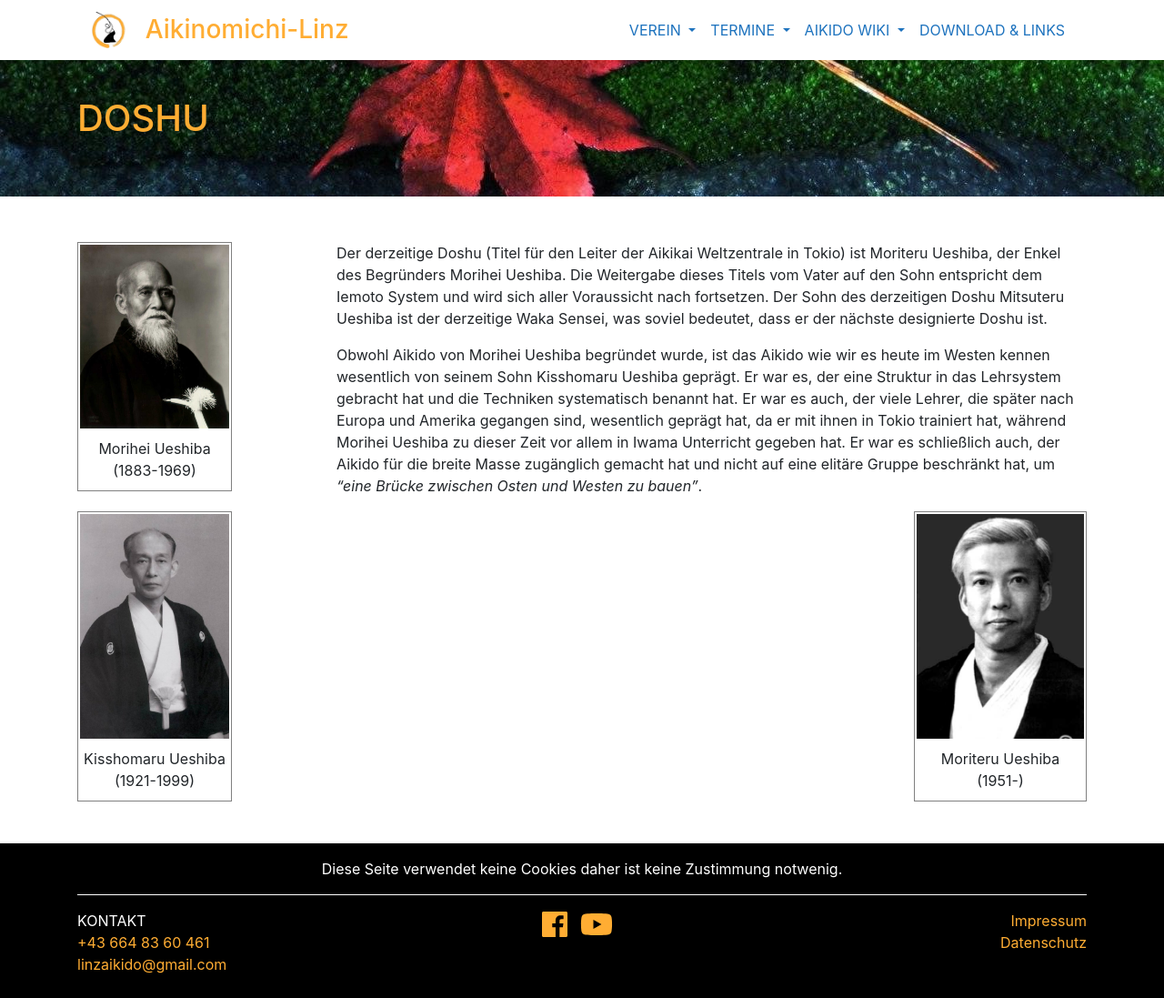
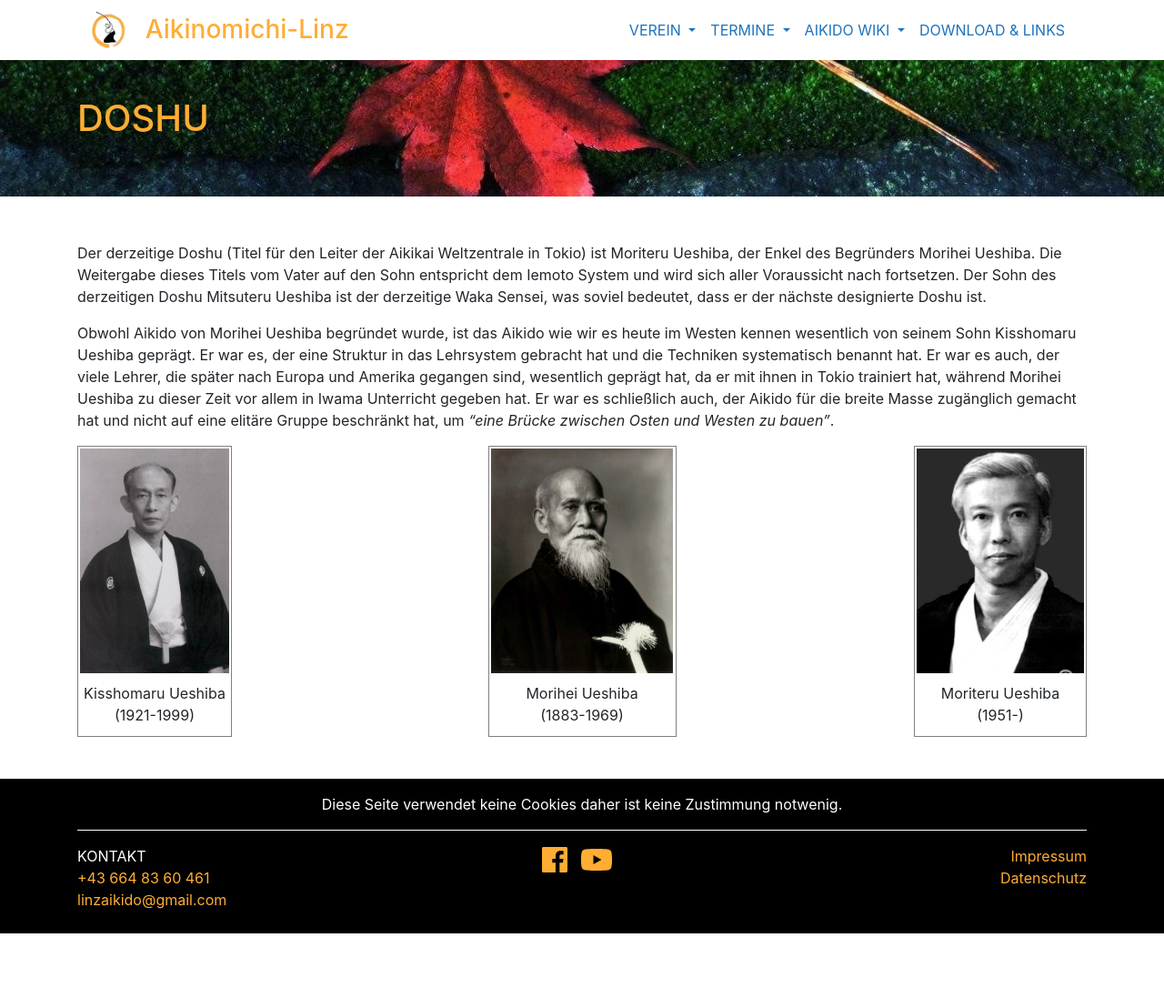
Before and after one commit to TWachs/aikinomichi-linz, a Jekyll site: the page built from doshu.md, in a window 1280 px wide. Shown: the whole page at 91% size. Built offline with Jekyll 4.4.1, drawn with Linux system fonts in a browser that asks for light colours; nearby versions of some CDN libraries; after the commit the page ends 1026 px from its top, so only the background shows below that.

Commit message:
corrections doshu

```diff
--- a/css/custom/includes/images.scss
+++ b/css/custom/includes/images.scss
@@ -20,6 +20,7 @@
     float: left;
     border: 1px solid grey;
     width: 170px;
+    height: 320px;
     text-align: center;
 }
 
@@ -27,6 +28,16 @@
     float: right;
     border: 1px solid grey;
     width: 190px;
+    height: 320px;
+    text-align: center;
+}
+
+.positionMiddle {
+    margin-left: auto;
+    margin-right: auto;
+    border: 1px solid grey;
+    width: 207px;
+    height: 320px;
     text-align: center;
 }
 
--- a/doshu.md
+++ b/doshu.md
@@ -6,15 +6,7 @@ title: Doshu
 
 <div class="container block">
 <div class="row">
-<div class="col">
-<figure class="positionLeft">
-<img class="doshuImage" src="{{ site.baseurl }}/images/Morihei_Ueshiba.jpg" alt="Morihei Ueshiba" />
-<figcaption>
-Morihei Ueshiba (1883-1969)
-</figcaption>
-</figure>
-</div>
-<div class="col-9" markdown="1">
+<div class="col" markdown="1">
 Der derzeitige Doshu (Titel für den Leiter der Aikikai Weltzentrale in Tokio) ist Moriteru Ueshiba, der Enkel des Begründers Morihei Ueshiba. Die Weitergabe dieses Titels vom Vater auf den Sohn entspricht dem Iemoto System und wird sich aller Voraussicht nach fortsetzen. Der Sohn des derzeitigen Doshu Mitsuteru Ueshiba ist der derzeitige Waka Sensei, was soviel bedeutet, dass er der nächste designierte Doshu ist.
 
 Obwohl Aikido von Morihei Ueshiba begründet wurde, ist das Aikido wie wir es heute im Westen kennen wesentlich von seinem Sohn Kisshomaru Ueshiba geprägt. Er war es, der eine Struktur in das Lehrsystem gebracht hat und die Techniken systematisch benannt hat. Er war es auch, der viele Lehrer, die später nach Europa und Amerika gegangen sind, wesentlich geprägt hat, da er mit ihnen in Tokio trainiert hat, während Morihei Ueshiba zu dieser Zeit vor allem in Iwama Unterricht gegeben hat. Er war es schließlich auch, der Aikido für die breite Masse zugänglich gemacht hat und nicht auf eine elitäre Gruppe beschränkt hat, um _"eine Brücke zwischen Osten und Westen zu bauen"_.
@@ -30,6 +22,14 @@ Kisshomaru Ueshiba (1921-1999)
 </figure>
 </div>
 <div class="col">
+<figure class="positionMiddle">
+<img class="doshuImage" src="{{ site.baseurl }}/images/Morihei_Ueshiba.jpg" alt="Morihei Ueshiba" />
+<figcaption>
+Morihei Ueshiba<br/>(1883-1969)
+</figcaption>
+</figure>
+</div>
+<div class="col">
 <figure class="positionRight">
 <img class="doshuImage" src="{{ site.baseurl }}/images/Moriteru_Ueshiba.jpg" alt="Moriteru Ueshiba" />
 <figcaption>
```
Also changed, not shown: training.md (+2 -4 lines).
